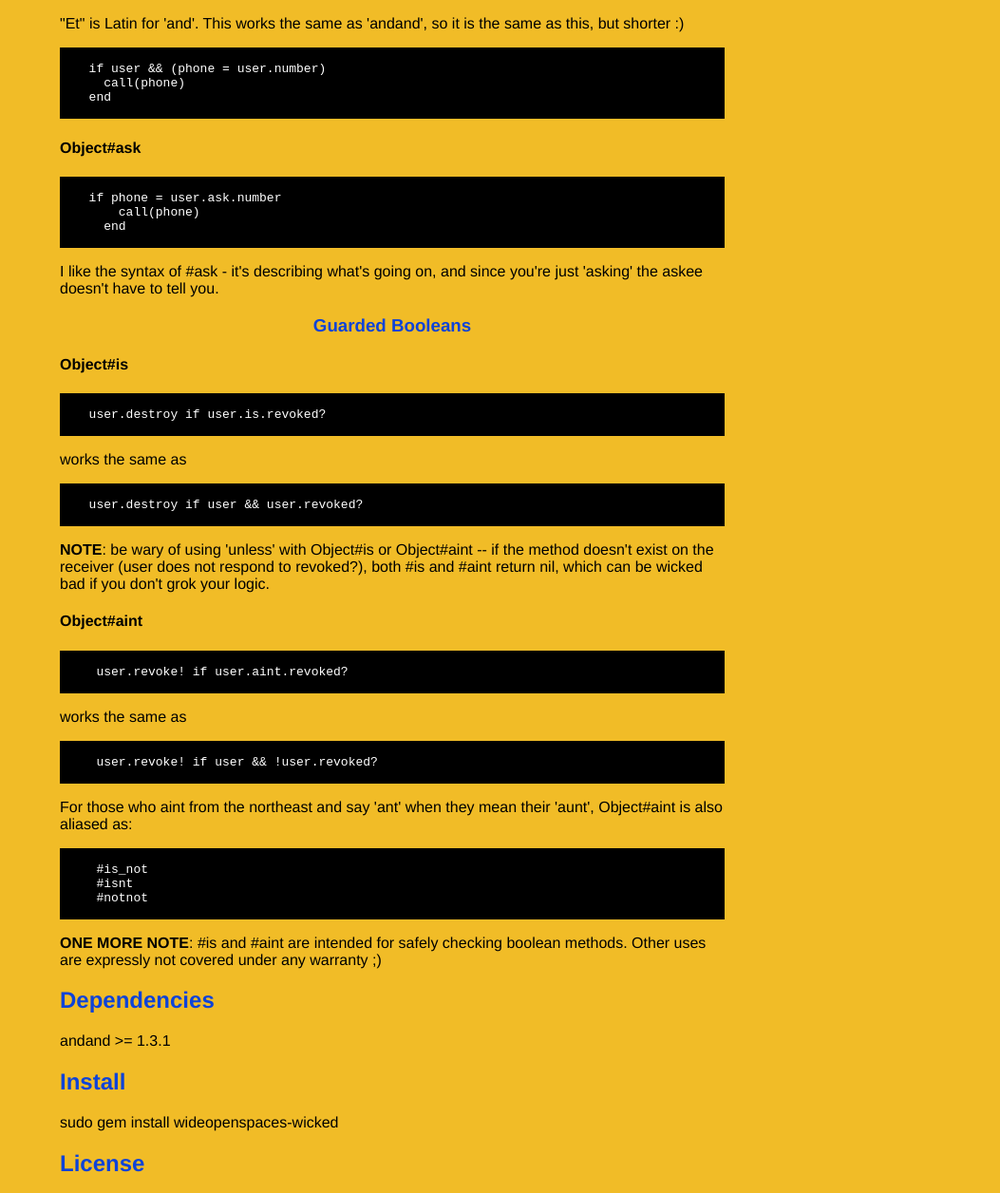
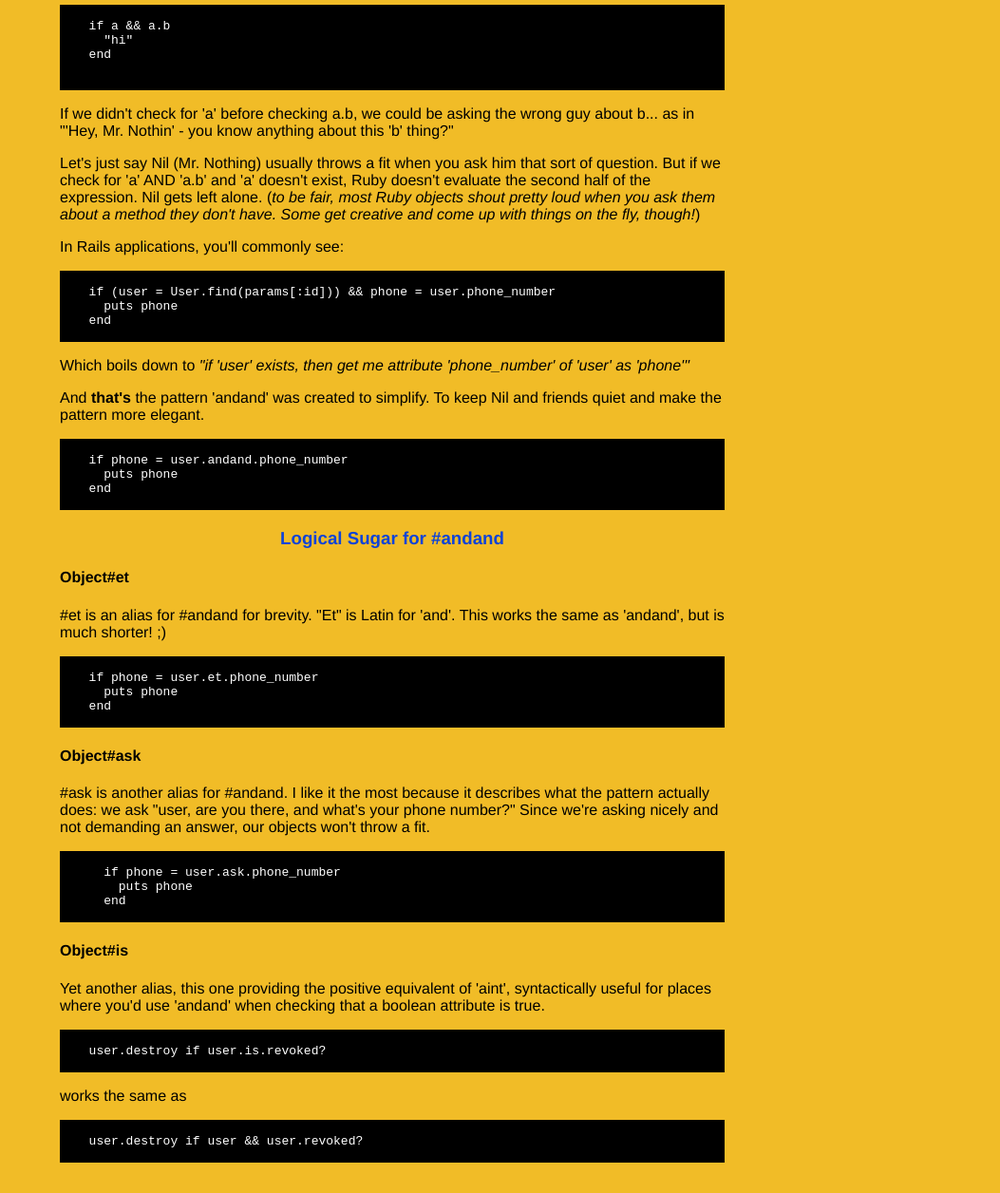
Before and after one commit to wideopenspaces/wicked, a plain HTML site: page index.html in a window 1280 px wide. Shown: the part 346-1602 px from the top of the page at 95% size, without its empty margins (227-1280 px from the left). Drawn offline with Linux system fonts and the light colour scheme.

Commit message:
Major improvements to documentation for wicked.

```diff
--- a/index.html
+++ b/index.html
@@ -52,52 +52,94 @@
       Wicked Good extensions to Object in the vein of #andand
     </div>
 
-    <p>First, a couple of aliases for #andand:<p>
+<h2>A few common patterns</h2>
+
+<h3>[A] exists and has quality [B]?</h3>
+
+<p>In Ruby, the && operator joins two true clauses, equivalent to asking "are A <strong>and</strong> B both true?" One of the
+  more common uses for && is checking to see if an object exists before asking it for an attribute.</p>
+
+<pre>  if a && a.b
+    "hi"
+  end
+  </pre>
+
+<p>If we didn't check for 'a' before checking a.b, we could be asking the wrong guy about b...
+  as in "'Hey, Mr. Nothin' - you know anything about this 'b' thing?"</p>
+
+<p>Let's just say Nil (Mr. Nothing) usually throws a fit when you ask him that sort of question. But if we check for 'a' AND 'a.b' and
+   'a' doesn't exist, Ruby doesn't evaluate the second half of the expression. Nil gets left alone. (<em>to be fair, most Ruby objects
+     shout pretty loud when you ask them about a method they don't have. Some get creative and come up with things on the fly, though!</em>)</p>
+
+<p>In Rails applications, you'll commonly see:</p>
+
+<pre>  if (user = User.find(params[:id])) && phone = user.phone_number
+    puts phone
+  end</pre>
+
+<p>Which boils down to <em>"if 'user' exists, then get me attribute 'phone_number' of 'user' as 'phone'"</em></p>
+
+<p>And <strong>that's</strong> the pattern 'andand' was created to simplify. To keep Nil and friends quiet and make the
+  pattern more elegant.</p>
+
+<pre>  if phone = user.andand.phone_number
+    puts phone
+  end</pre>
+
+<h3>Logical Sugar for #andand</h3>
 
 <h4>Object#et</h4>
 
-<pre>  if phone = user.et.number
-    call(phone)
-  end</pre>
-
-<p>"Et" is Latin for 'and'. This works the same as 'andand', so
-it is the same as this, but shorter :)</p>
-
-<pre>  if user && (phone = user.number)
-    call(phone)
+<p> #et is an alias for #andand for brevity. "Et" is Latin for 'and'. This works the same as 'andand', but is much shorter! ;)</p>
+<pre>  if phone = user.et.phone_number
+    puts phone
   end</pre>
 
   <h4>Object#ask</h4>
 
-  <pre>  if phone = user.ask.number
-      call(phone)
+  <p>#ask is another alias for #andand. I like it the most because it describes what the pattern actually does:
+    we ask "user, are you there, and what's your phone number?" Since we're asking nicely and not demanding
+    an answer, our objects won't throw a fit.</p>
+
+<pre>    if phone = user.ask.phone_number
+      puts phone
     end</pre>
 
-<p>  I like the syntax of #ask - it's describing what's going on,
-  and since you're just 'asking' the askee doesn't have to tell you.</p>
+<h4>Object#is</h4>
 
-<h3>Guarded Booleans</h3>
-
-<h4>Object#is</h4>
+<p>Yet another alias, this one providing the positive equivalent of 'aint', syntactically useful for
+  places where you'd use 'andand' when checking that a boolean attribute is true.</p>
 
 <pre>  user.destroy if user.is.revoked?</pre>
 
 <p>works the same as</p>
 
 <pre>  user.destroy if user && user.revoked?</pre>
+<p>&nbsp;</p>
 
-<p><strong>NOTE</strong>: be wary of using 'unless' with Object#is or Object#aint -- if
-the method doesn't exist on the receiver (user does not respond to revoked?),
-both #is and #aint return nil, which can be wicked bad if you don't
-grok your logic.</p>
+<h3>[A] exists and does NOT have quality [B]?</h3>
+
+<pre>  if user && !user.cancelled?</pre>
+
+<p>Here we're checking if our user exists before checking to make sure that they haven't cancelled their account.
+  Effectively, we want user to exist and cancelled to be false, which is why we have that (!) before the second 'user'.</p>
+
+<p>Using #andand in this case won't work, because the 2nd half will evaluate to false, and stop our friendly 'if' block.</p>
+
+<p>So what do we do? How would we say it in English? "if it ain't broke, don't fix it", right?<p>
+
+<p>Why not do that in Ruby?</p>
+<h3>Never say ain't</h3>
 
 <h4>Object#aint</h4>
 
-<pre>   user.revoke! if user.aint.revoked?</pre>
+<pre>   puts "Don't fix it!" if it.aint.broken?</pre>
 
 <p>works the same as</p>
 
-<pre>   user.revoke! if user && !user.revoked?</pre>
+<pre>   if it && !it.broken?
+    puts "Don't fix it"
+   end</pre>
 
 <p>For those who aint from the northeast and say 'ant' when they mean their
 'aunt', Object#aint is also aliased as:</p>
@@ -106,13 +148,19 @@ grok your logic.</p>
    #isnt
    #notnot</pre>
 
+   <p><strong>NOTE</strong>: be wary of using 'unless' with Object#is or Object#aint -- if
+   the method doesn't exist on the receiver (it does not respond to revoked?),
+   both #is and #aint return nil, which can be wicked bad if you don't
+   grok your logic.</p>
 
 <p><strong>ONE MORE NOTE</strong>: #is and #aint are intended for safely checking boolean methods.
 Other uses are expressly not covered under any warranty ;)</p>
 <h2>Dependencies</h2>
 <p>andand >= 1.3.1</p>
 <h2>Install</h2>
-<p>sudo gem install wideopenspaces-wicked</p>
+<p><pre>   sudo gem install wideopenspaces-wicked</pre></p>
+<p>If using in Rails 2.2+, add the following line to config/environment.rb:</p>
+<p><pre>  config.gem "wideopenspaces-wicked", :lib => 'wicked'</pre></p>
 <h2>License</h2>
 <p>MIT</p>
 <h2>Authors</h2>
```
